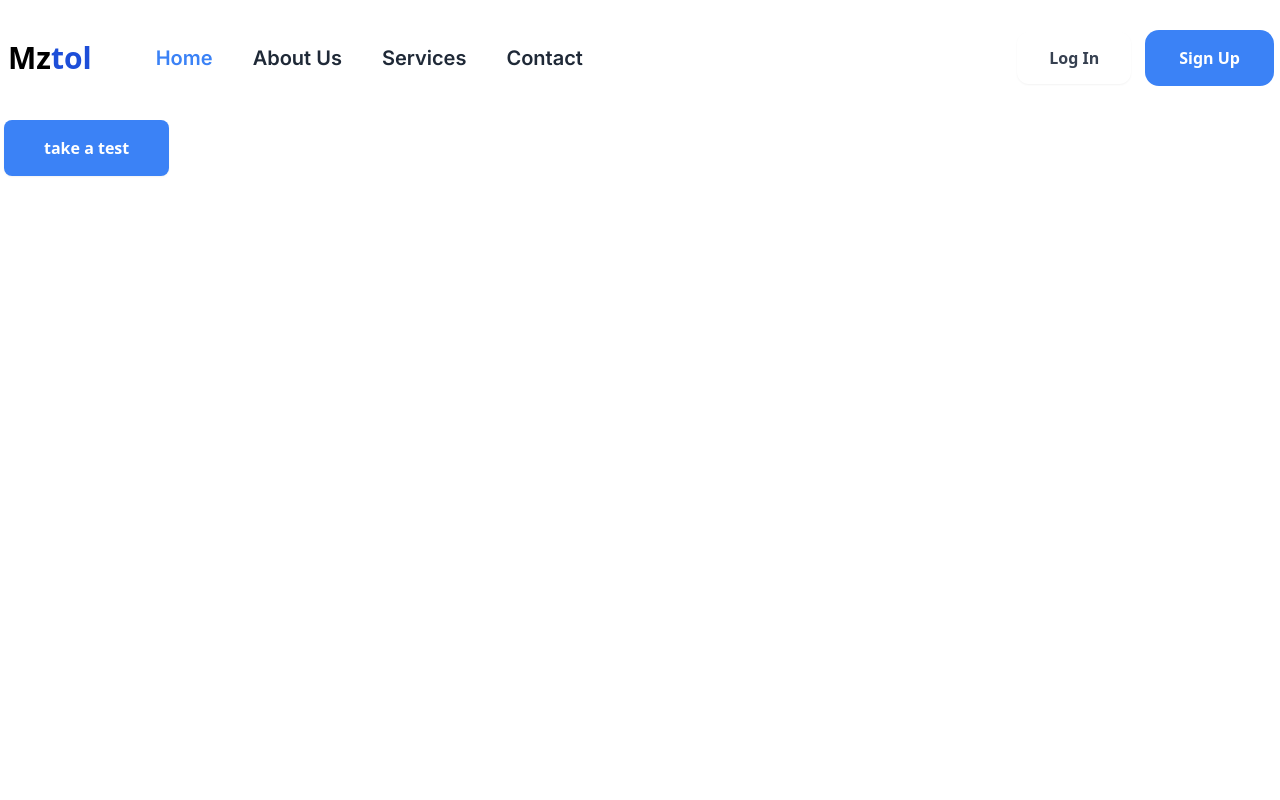
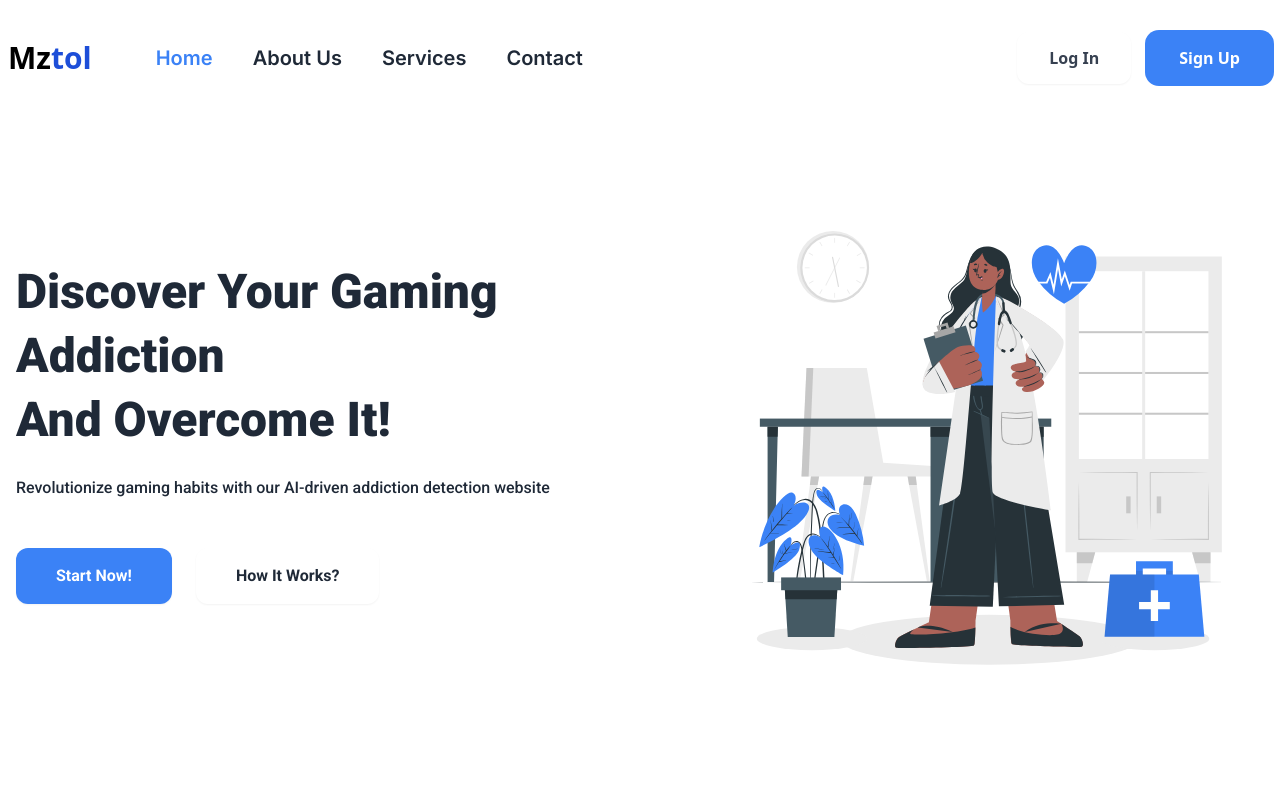
Before and after one commit to chihabMe/daw-addiction-detector, a React (Vite) app in the folder frontend/: page / in a window 1280 px wide. Shown: the top 800 px of the page. Built offline with nearby package versions, Linux system fonts and the light colour scheme.

Commit message:
improved the home page + added some animations

```diff
--- a/frontend/src/components/layout/Header/Header.tsx
+++ b/frontend/src/components/layout/Header/Header.tsx
@@ -1,6 +1,7 @@
 import { Link, NavLink } from "react-router-dom";
 import Button from "../../ui/Button";
 import {Bars3Icon} from "@heroicons/react/24/solid"
+import { motion } from "framer-motion";
 const links = [
   {
     href: "/",
@@ -24,17 +25,22 @@ const links = [
 ];
 const Header = () => {
   return (
-    <header className="w-full   px-4 py-4 md:px-2       items-center        ">
+    <motion.header
+      initial={{opacity:0,y:"-100%"}}
+      animate={{opacity:1,y:0}}
+      transition={{delay:0.1,duration:0.2}}
+
+      className="w-full   px-4 py-4 md:px-2       items-center        ">
       <div className="w-full max-w-[1400px] flex items-center gap-16 justify-between py-4   mx-auto  ">
-        <div>
+        <Link to="/">
           <h1 className="capitalize font-bold  text-3xl">
             mz<span className="text-blue-700">tol</span>
           </h1>
-        </div>
+        </Link>
       <DesktopView/>
       <MobileView/>
       </div>
-    </header>
+    </motion.header>
   );
 };
 const MobileView = ()=>{
--- a/frontend/src/components/pages/quiz/responses/QuestionResponseOptionListItem.tsx
+++ b/frontend/src/components/pages/quiz/responses/QuestionResponseOptionListItem.tsx
@@ -49,12 +49,12 @@ ${
 }   font-medium text-sm md:text-base group-hover:text-white   flex gap-2 items-center`}
         >
           {questionDisplayType=="letters"&&
-          <span className="font-bold">
-            {getAlphabitUsingItsIndex(index)} :
+          <span className={ ` ${isActive&&"text-white"} font-bold text-primary group-hover:text-white` }>
+            {getAlphabitUsingItsIndex(index)}
           </span>
           }
           <span>
-           {option.text}
+            {option.text}
           </span>
         </p>
       </div>
--- a/frontend/src/context/ui.context.tsx
+++ b/frontend/src/context/ui.context.tsx
@@ -53,7 +53,6 @@ export const UiContextProvider = ({children}:{children:ReactNode})=>{
   }
 
   const toggleQuestionsDisplaytype=()=>{
-    toast.success("hide letters")
     setQuestionDisplayType(prev=>{
       const action = prev=="letters"?"show":"hide"
       toast(`${action} letters`)
--- a/frontend/src/pages/home.tsx
+++ b/frontend/src/pages/home.tsx
@@ -1,13 +1,80 @@
 import { Link } from "react-router-dom";
 import Button from "../components/ui/Button";
+import { motion } from "framer-motion";
 
-const HomePage = () => {
-  return (
-    <main className="min-h-screen">
-      <Link to="/quiz">
-        <Button className="rounded-lg m-1">take a test</Button>
-      </Link>
-    </main>
-  );
-};
+const HomePage = () => (
+  <main className="min-h-screen px-4">
+    <motion.section
+          transition={{delay:0.1,duration:0.4}}
+          initial={{y:-50,opacity:0}}
+          animate={{y:0,opacity:1}}
+
+      className="flex flex-col py-8 md:flex-row justify-between items-center justify-center min-h-[80vh] max-w-[1400px] mx-auto">
+      <div className="w-full lg:w-1/2 font-roboto max-w-[680px] gap-4  flex flex-col justify-center lg:items-start">
+        <div>
+        <motion.h1
+            // transition={{delay:0.1}}
+            // initial={{x:"-100%",y:-100,opacity:0}}
+            // animate={{x:0,opacity:1,y:0}}
+
+            className="text-4xl lg:text-5xl text-gray-800 font-[800] capitalize mb-4">
+          Discover Your Gaming
+        </motion.h1>
+        <motion.h1
+            // transition={{delay:0.2}}
+            // initial={{x:"-100%",opacity:0}}
+            // animate={{x:0,opacity:1}}
+
+            className="text-4xl lg:text-5xl text-gray-800 font-[800] capitalize mb-4">
+Addiction
+        </motion.h1>
+        <motion.h1
+            // transition={{delay:0.3}}
+            // initial={{x:"-100%",opacity:0}}
+            // animate={{x:0,opacity:1}}
+
+            className="text-4xl lg:text-5xl text-gray-800 font-[800] capitalize mb-4">
+          and Overcome It!
+        </motion.h1>
+        </div>
+        <motion.p
+            // transition={{delay:0.4}}
+            // initial={{x:"-100%",opacity:0}}
+            // animate={{x:0,opacity:1}}
+          className="font-medium  text-black text-gray-800 ">
+          Revolutionize gaming habits with our AI-driven addiction detection website
+        </motion.p>
+
+        <motion.div
+          // initial={{y:"100%",opacity:0}}
+          // animate={{y:0,opacity:1}}
+          // transition={{delay:0.5}}
+
+          className="flex items-center gap-6 mt-8">
+          <Link to="/quiz">
+            <Button className="rounded-xl">Start Now!</Button>
+          </Link>
+          <Link to="/how-it-works">
+            <Button className="rounded-xl bg-transparent text-gray-800">
+              How It Works?
+            </Button>
+          </Link>
+        </motion.div>
+
+      </div>
+      <motion.div
+          // initial={{x:"100%",opacity:0}}
+          // animate={{x:0,opacity:1}}
+          // transition={{delay:0.35}}
+        className="hidden   lg:block">
+        <img
+          className="w-[550px] h-[550px]"
+          src="/images/home/doctor.svg"
+          alt="doctor image"
+        />
+      </motion.div>
+    </motion.section>
+  </main>
+);
+
 export default HomePage;
```
Also changed, not shown: frontend/public/images/home/doctor.svg (added).
